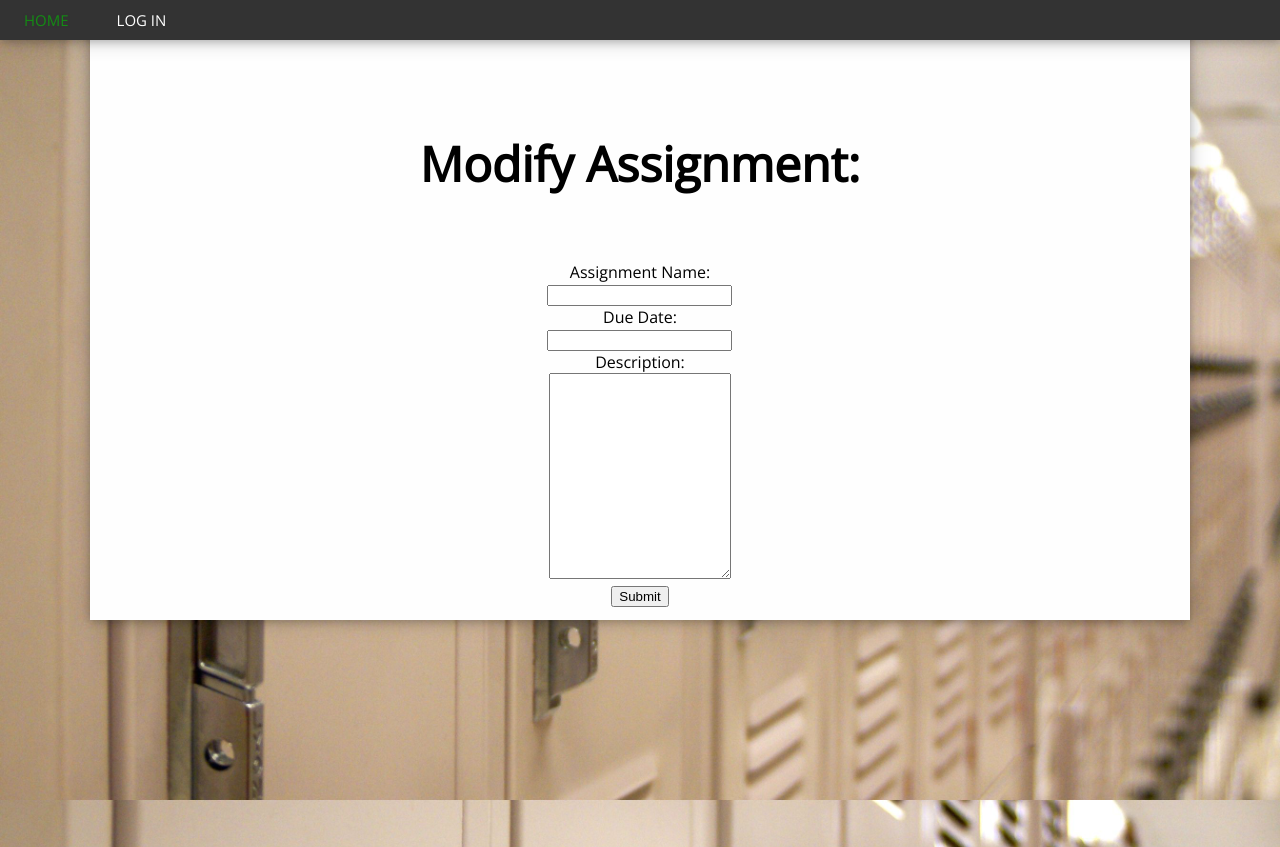
After one commit to Eazop/SchoolManager, a Flask app: template Project_Files/BetterPowerSchools/templates/AssignmentDescription.html in a window 1280 px wide. The commit adds this page. Shown: the top 847 px of the page. Run offline with Flask 2, Linux system fonts and the light colour scheme; the template is opened without the code that fills it, so the values that code supplies are empty.

Commit message:
Add files via upload

```diff
--- /dev/null
+++ b/Project_Files/BetterPowerSchools/templates/AssignmentDescription.html
@@ -0,0 +1,55 @@
+{% extends "layout.html" %}
+
+{% block body %}
+
+
+	<head>
+	<br>
+	<br>
+	<br>
+		<title>Better Powerschool:Modify Assignment</title>
+	</head>
+
+
+<h1 class="title">
+	<h1 align="center"><font size= "10">Modify Assignment:</h1></font>
+		</h1>
+
+			<br>
+			<br>
+
+<div class="container" align="center">
+  <form action="/action_page.php" >
+    <div class="row">
+      <div class="col-25">
+        <label for="aname">Assignment Name:</label>
+
+      </div>
+      <div class="col-75">
+        <input type="text" id="aname" name="assignmentname">
+      </div>
+    </div>
+    <div class="row">
+      <div class="col-25">
+        <label for="ddate">Due Date:</label>
+      </div>
+      <div class="col-75">
+        <input type="text" id="ddate" name="duedate">
+      </div>
+    </div>
+    <div class="row">
+      <div class="col-25">
+        <label for="description">Description:</label>
+      </div>
+      <div class="col-75">
+        <textarea id="description" name="description" style="height:200px"></textarea>
+      </div>
+    </div>
+    <div class="row">
+      <input type="submit" value="Submit">
+    </div>
+  </form>
+</div>
+
+
+{% endblock %}
```
Also changed, not shown: Project_Files/BetterPowerSchools/templates/CreateAnnoucements.html (added, +37 -0 lines), Project_Files/BetterPowerSchools/templates/TeacherHomeScreen.html (+8 -7 lines).
